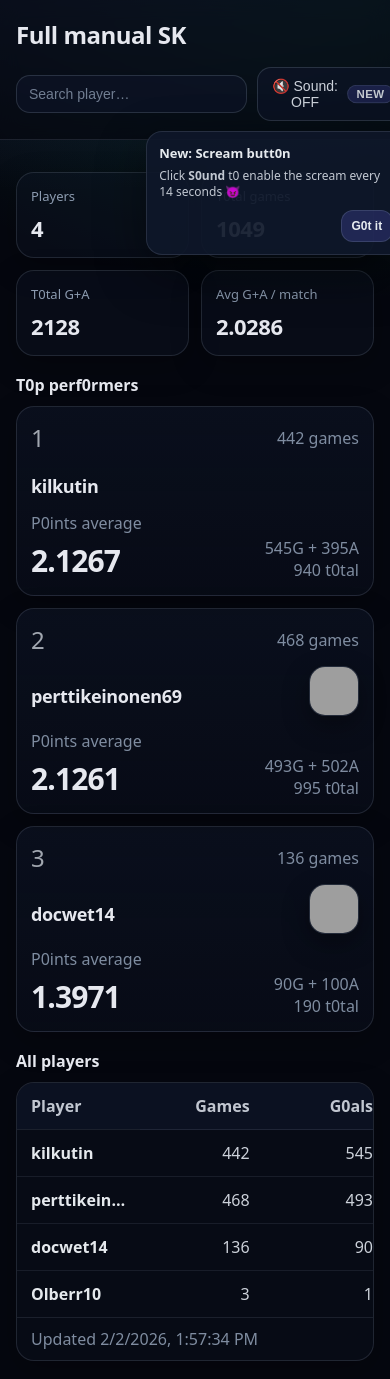
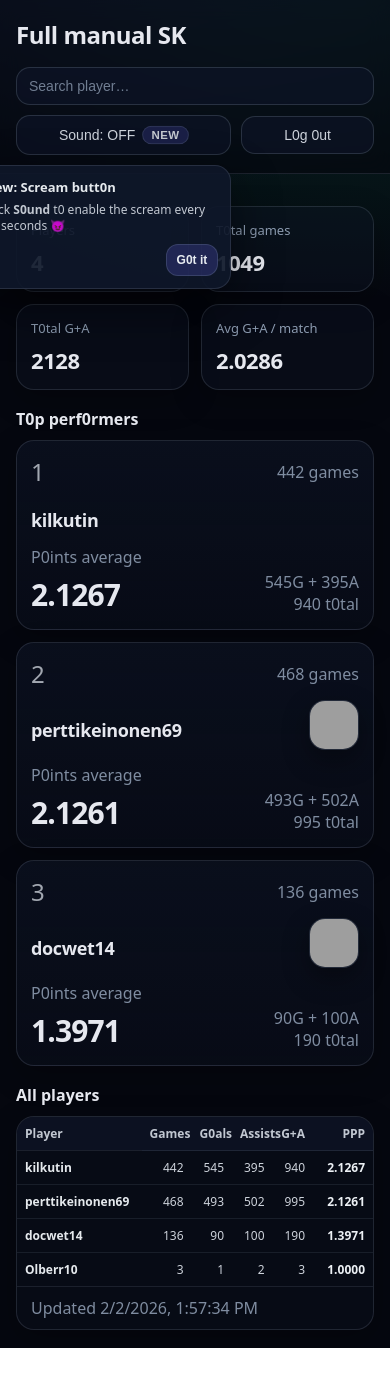
Before and after one commit to joonanton14/FullmanualSK, a Next.js app: page / in a window 390 px wide. After the commit the page ends 1348 px from the top, so only its background shows below. Built offline with nearby package versions, Linux system fonts and the light colour scheme; grey boxes are pictures that could not be loaded.

Commit message:
make player list mobile friendly

```diff
--- a/src/app/page.module.css
+++ b/src/app/page.module.css
@@ -487,3 +487,74 @@
 .soundPopoverOk:hover {
   border-color: rgba(148, 163, 184, 0.45);
 }
+
+.headerRight {
+  display: flex;
+  gap: 10px;
+  align-items: center;
+  flex-wrap: wrap;
+  justify-content: flex-end;
+}
+
+.searchWrap {
+  width: min(320px, 70vw);
+}
+
+@media (max-width: 640px) {
+
+  .headerRight {
+    width: 100%;
+    justify-content: flex-start;
+  }
+
+  .searchWrap {
+    width: 100%;
+  }
+
+  .soundHintWrap,
+  .linkButton,
+  .soundButton,
+  .logoutButton {
+    flex: 1 1 auto;
+  }
+
+  .linkButton,
+  .soundButton,
+  .logoutButton {
+    width: auto;
+  }
+   .table {
+    min-width: 0;          /* allow it to shrink */
+    font-size: 12px;
+  }
+
+  .table th,
+  .table td {
+    padding: 8px 8px;      /* tighter padding */
+  }
+
+  /* Narrow numeric columns */
+  .table th:nth-child(2),
+  .table td:nth-child(2) {
+    width: 50px;           /* Games */
+  }
+
+  .table th:last-child,
+  .table td:last-child {
+    width: 60px;           /* Pörssit per peli */
+  }
+
+  /* Player column can shrink + ellipsis */
+  .table th:first-child,
+  .table td:first-child {
+    width: 35%;
+    overflow: hidden;
+    text-overflow: ellipsis;
+    white-space: nowrap;
+  }
+
+  /* Make sure the wrapper does NOT force horizontal scroll */
+  .tableScroll {
+    overflow-x: hidden;
+  }
+}
--- a/src/app/page.tsx
+++ b/src/app/page.tsx
@@ -176,7 +176,7 @@ console.log("Sound button clicked");
       }}
       className={styles.soundButton}
     >
-    {soundOn ? "🔊 Sound: ON" : "🔇 Sound: OFF"}
+    {soundOn ? "Sound: ON" : "Sound: OFF"}
 
     {showSoundHint ? <span className={styles.newBadge}>NEW</span> : null}
     </button>
@@ -292,7 +292,7 @@ console.log("Sound button clicked");
                     <th className={styles.num}>G0als</th>
                     <th className={styles.num}>Assists</th>
                     <th className={styles.num}>G+A</th>
-                    <th className={styles.num}>Pörssit per peli</th>
+                    <th className={styles.num}>PPP</th>
                   </tr>
                 </thead>
                 <tbody>
@@ -321,7 +321,7 @@ console.log("Sound button clicked");
                   ) : (
                     <tr>
                       <td colSpan={6} className={styles.emptyRow}>
-                        N0 players match y0ur search.
+                        N0 players match your search.
                       </td>
                     </tr>
                   )}
```
